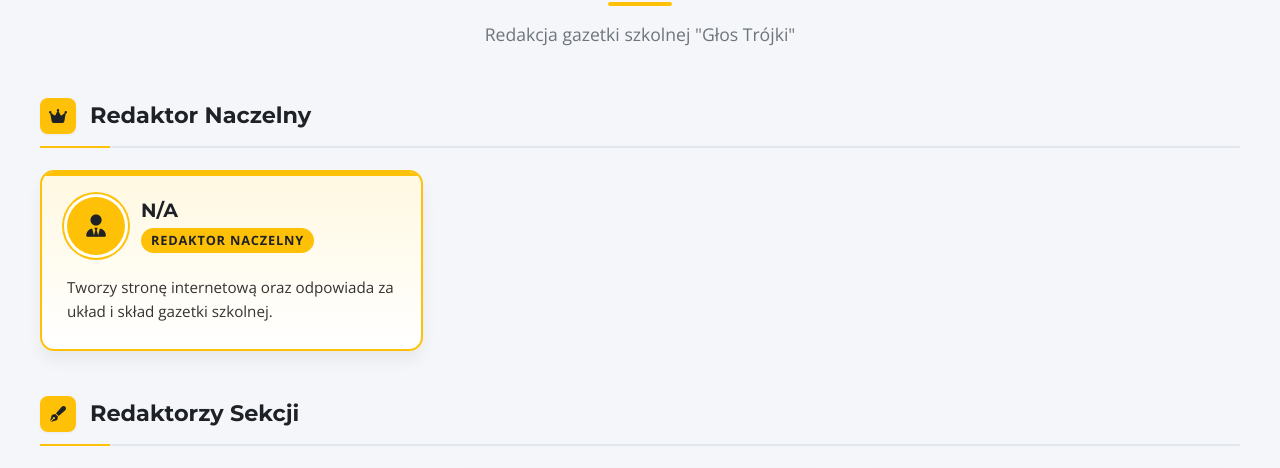
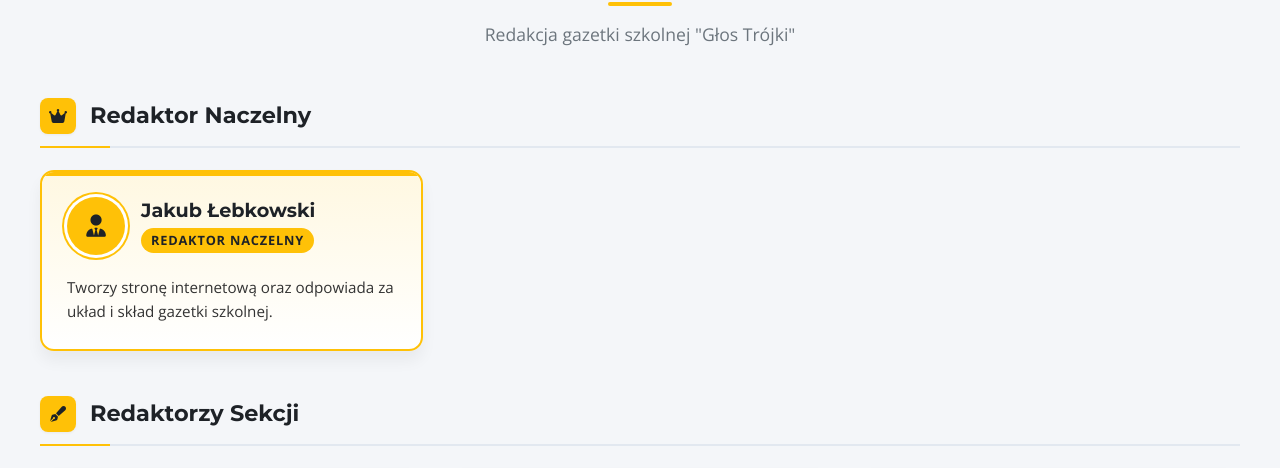
Before and after one commit to glostrojki/home, a plain HTML site: page redakcja.html in a window 1280 px wide. Shown: the part 274-742 px from the top of the page. Drawn offline with nearby package versions, Linux system fonts and the light colour scheme; no server answers.

Commit message:
Update redakcja.html

```diff
--- a/redakcja.html
+++ b/redakcja.html
@@ -1375,7 +1375,7 @@
                             <i class="fas fa-user-tie"></i>
                         </div>
                         <div class="member-info">
-                            <h3>N/A</h3>
+                            <h3>Jakub Łebkowski</h3>
                             <span class="member-role">Redaktor Naczelny</span>
                         </div>
                     </div>
```
